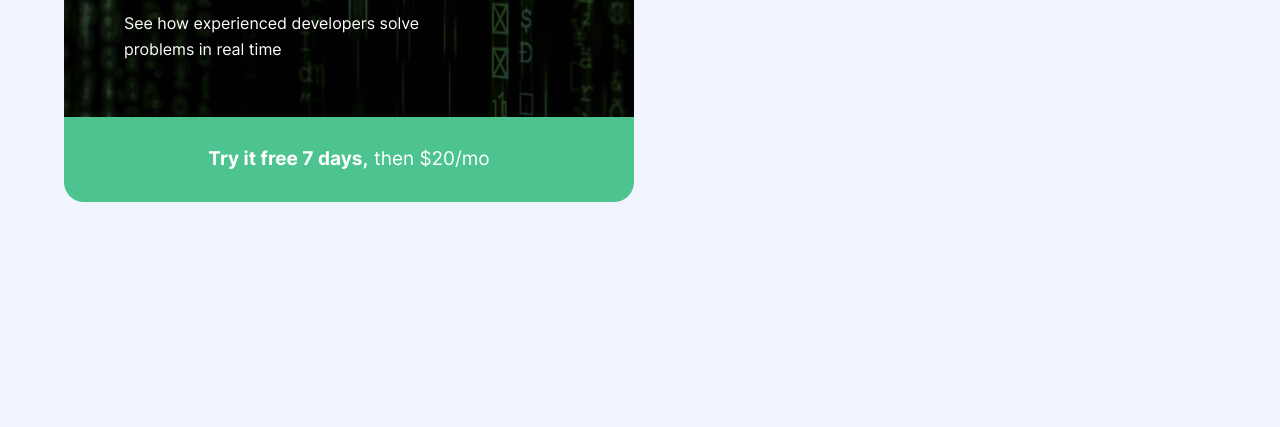
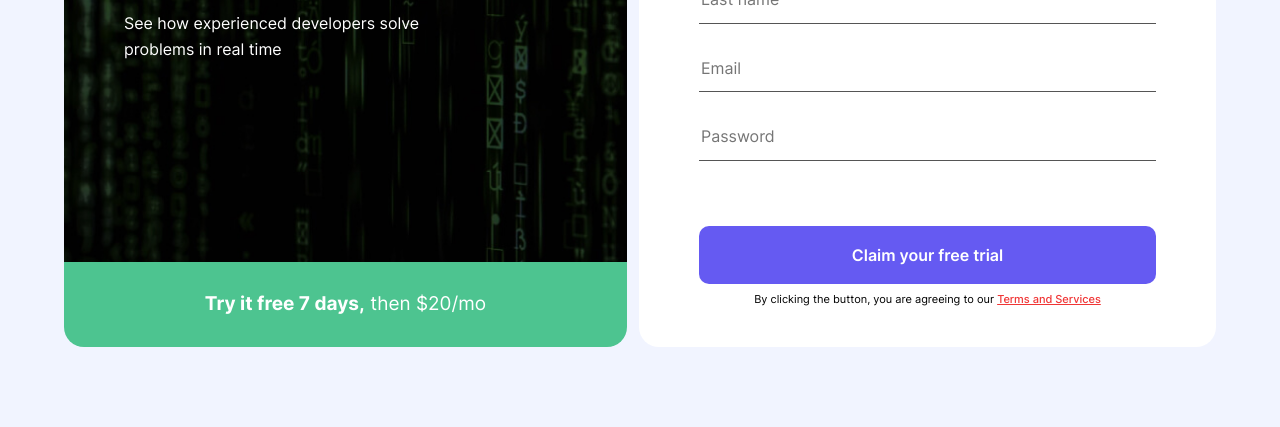
Before and after one commit to Abdullohuzb/Intro-form, a plain HTML site: page index.html in a window 1280 px wide. Shown: the part 377-804 px from the top of the page. Drawn offline with Linux system fonts and the light colour scheme; files whose address does not match are found by name.

Commit message:
Add signup-form

```diff
--- a/css/styles.css
+++ b/css/styles.css
@@ -57,6 +57,7 @@ html {
 *::after {
   box-sizing: inherit;
 }
+
 body {
   display: flex;
   flex-direction: column;
@@ -73,6 +74,11 @@ body {
 img {
   max-width: 100%;
   height: auto;
+}
+
+*:focus {
+  outline: 2px dotted var(--purple);
+  outline-offset: 3px;
 }
 
 
@@ -150,3 +156,70 @@ img {
   background-color: var(--green);
   text-align: center;
 }
+
+/* SIGNUP-FORM */
+.signup-form {
+  width: 100%;
+  max-width: 577px;
+  padding: 55px 60px 40px;
+  margin-left: 12px;
+  border-radius: 20px;
+  overflow: hidden;
+  background-color: #fff;
+}
+
+.signup-form-heading {
+  margin-top: 0;
+  margin-bottom: 65px;
+  font-size: 32px;
+  line-height: 42px;
+  font-weight: 600;
+}
+
+.signup-form-fields {
+  display: flex;
+  flex-direction: column;
+  margin-bottom: 65px;
+}
+
+.signup-form-field {
+padding-top: 15px;
+padding-bottom: 14px;
+border: 0;
+border-bottom: 1px solid #555;
+color: #555;
+}
+
+.signup-form-field:not(:last-child) {
+  margin-bottom: 20px;
+}
+
+.signup-form-field:focus {
+  border-color: #000;
+  font-weight: 600;
+  color: #000;
+}
+
+.signup-form-submit {
+  display: block;
+  width: 100%;
+  border: 0;
+  margin-bottom: 8px;
+  border-radius: 10px;
+  padding: 20px;
+  background-color: var(--purple);
+  color: #fff;
+  font-weight: 600;
+  align-items: center;
+}
+
+.signup-form-notice {
+  font-size: 11px;
+  line-height: 15px;
+  text-align: center;
+}
+
+.signup-form-notice-link {
+  font-weight: 500;
+  color: var(--red);
+}
--- a/index.html
+++ b/index.html
@@ -25,7 +25,18 @@
           <div class="hero-bottom"><strong>Try it free 7 days,</strong> then $20/mo</div>
         </div>
 
-        <!-- REGISTRATION-FORM -->
+        <!-- SIGNUP-FORM -->
+        <form class="signup-form" action="https://echo.htmlacademy.ru" method="POST">
+          <h2 class="signup-form-heading">Sign up for the course and get free 7 days</h2>
+          <div class="signup-form-fields">
+            <input class="signup-form-field" type="text" name="name" placeholder="First name" aria-label="Name" required>
+            <input class="signup-form-field" type="text" name="last_name" placeholder="Last name" aria-label="Last name" required>
+            <input class="signup-form-field" type="email" name="email" placeholder="Email" aria-label="Email" required>
+            <input class="signup-form-field" type="password" name="password" placeholder="Password" aria-label="Password" required>
+          </div>
+          <button class="signup-form-submit" type="submit">Claim your free trial</button>
+          <div class="signup-form-notice">By clicking the button, you are agreeing to our <a class="signup-form-notice-link" href="#">Terms and Services</a></div>
+        </form>
       </div>
     </div>
   </div>
```
